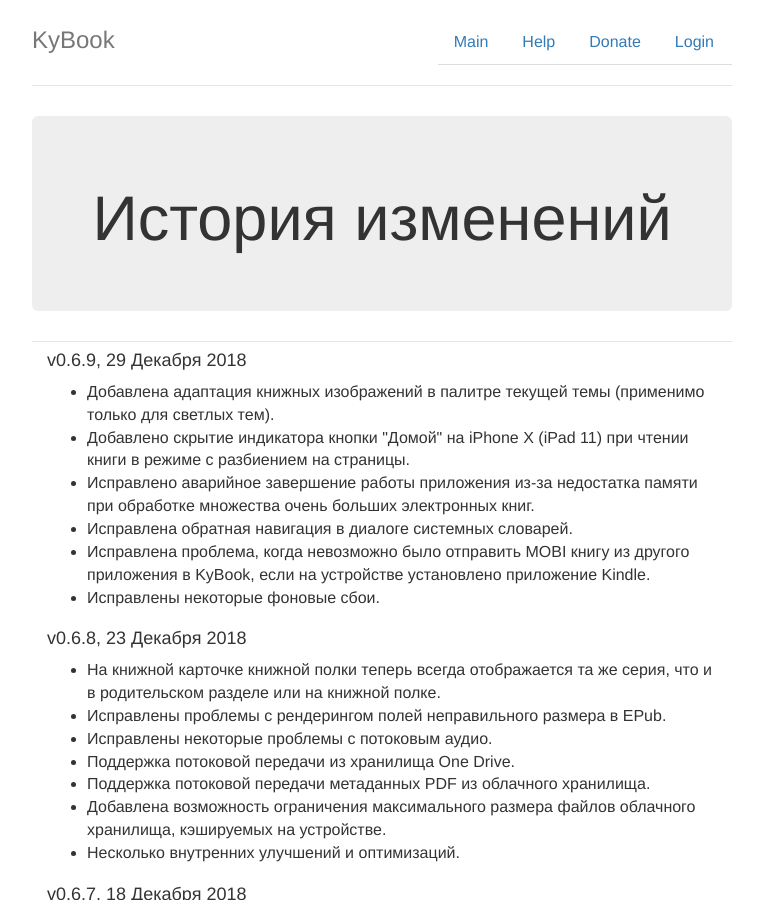
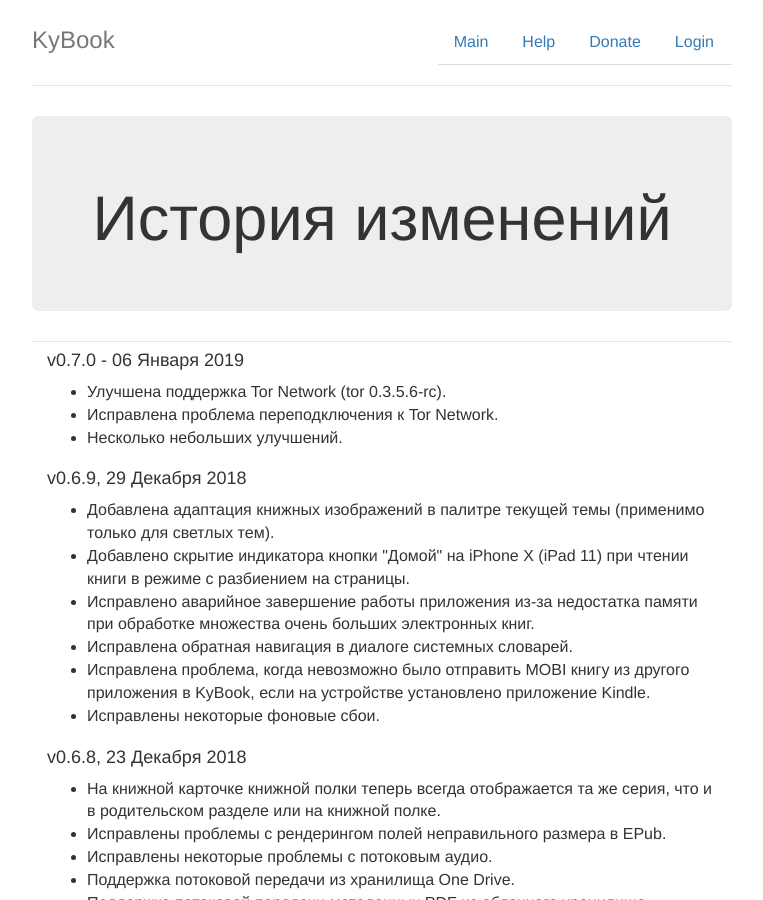
Before and after one commit to kolyvan/kybook-reader.com, a Jekyll site: the page built from ru/changelog.html, in a window 1280 px wide and 900 px high. Shown: the whole window, without its empty margins (258-1021 px from the left). Built offline with Jekyll 4.4.1, drawn with Linux system fonts in a browser that asks for light colours.

Commit message:
update for app release v0.7.0

```diff
--- a/index.html
+++ b/index.html
@@ -21,7 +21,7 @@ media:
 </div>
 
 <div class="alert alert-success" role="alert">
-  <strong>December 29, 2018</strong> KyBook 3 v0.6.9 was released on the  <a href="http://itunes.apple.com/app/id1348198785">App Store</a>.
+  <strong>January 06, 2019</strong> KyBook 3 v0.7.0 was released on the  <a href="http://itunes.apple.com/app/id1348198785">App Store</a>.
   <br />
   <a href="/changelog.html">Change Log</a>
 </div>
--- a/ru/changelog.html
+++ b/ru/changelog.html
@@ -5,6 +5,15 @@ title: KyBook|История изменений
 
 <div class="jumbotron">
 <h1>История изменений</h1>
+</div>
+
+<div class="col-lg-12">
+  <h4>v0.7.0 - 06 Января 2019</h4>
+  <ul>
+    <li>Улучшена поддержка Tor Network (tor 0.3.5.6-rc).</li>
+    <li>Исправлена проблема переподключения к Tor Network.</li>
+    <li>Несколько небольших улучшений.</li>
+  </ul>
 </div>
 
 <div class="col-lg-12">
--- a/ru/index.html
+++ b/ru/index.html
@@ -21,7 +21,7 @@ media:
 </div>
 
 <div class="alert alert-success" role="alert">
-  <strong>29 Декабря 2018</strong> KyBook 3 v0.6.9 выпущен в <a href="https://itunes.apple.com/ru/app/kybook-3-ebook-reader/id1348198785?mt=8">App Store</a>.
+  <strong>06 Января 2019</strong> KyBook 3 v0.7.0 выпущен в <a href="https://itunes.apple.com/ru/app/kybook-3-ebook-reader/id1348198785?mt=8">App Store</a>.
   <br />
   <a href="/ru/changelog.html">История изменений</a>
 </div>
```
Also changed, not shown: changelog.html (+9 -0 lines).
